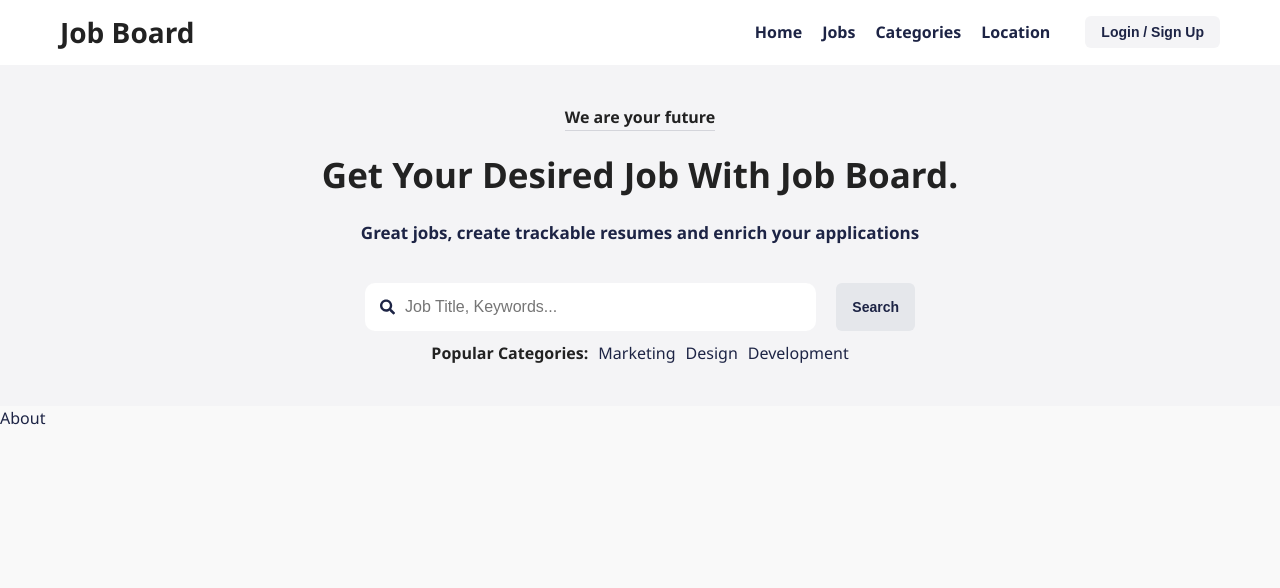
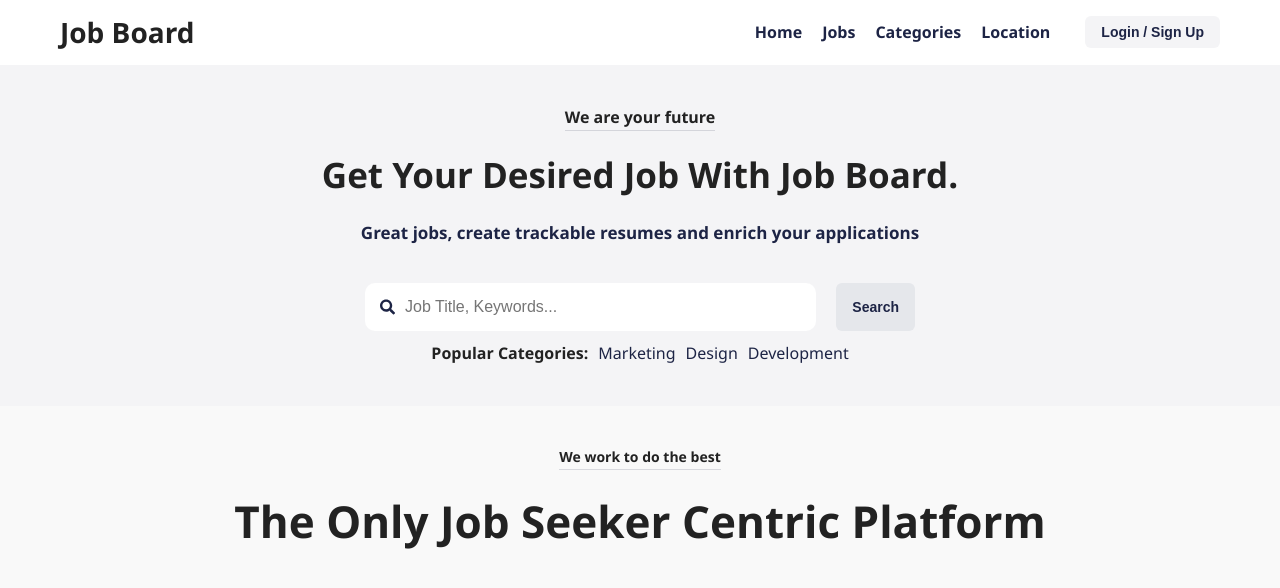
Before and after one commit to Jon-Felipe/Job-Board-React, a React (Vite) app: page / in a window 1280 px wide. Shown: the top 588 px of the page. Built offline with nearby package versions, Linux system fonts and the light colour scheme.

Commit message:
displaying about section title and subtitle and styling

```diff
--- /dev/null
+++ b/src/components/About/About.module.css
@@ -0,0 +1,30 @@
+.about {
+  display: flex;
+  flex-direction: column;
+  align-items: center;
+  justify-content: center;
+  margin: 40px 0;
+  text-align: center;
+}
+
+.title {
+  font-size: 14px;
+  font-weight: 700;
+  border-bottom: 1px solid rgba(29, 36, 69, 0.15);
+}
+
+.subtitle {
+  font-size: 24px;
+}
+
+@media screen and (min-width: 768px) {
+  .subtitle {
+    font-size: 34px;
+  }
+}
+
+@media screen and (min-width: 1024px) {
+  .subtitle {
+    font-size: 44px;
+  }
+}
--- a/src/components/About/About.tsx
+++ b/src/components/About/About.tsx
@@ -1,5 +1,12 @@
+import styles from './About.module.css';
+
 function About() {
-  return <div>About</div>;
+  return (
+    <section className={styles.about}>
+      <h4 className={styles.title}>We work to do the best</h4>
+      <h1 className={styles.subtitle}>The Only Job Seeker Centric Platform</h1>
+    </section>
+  );
 }
 
 export default About;
```
